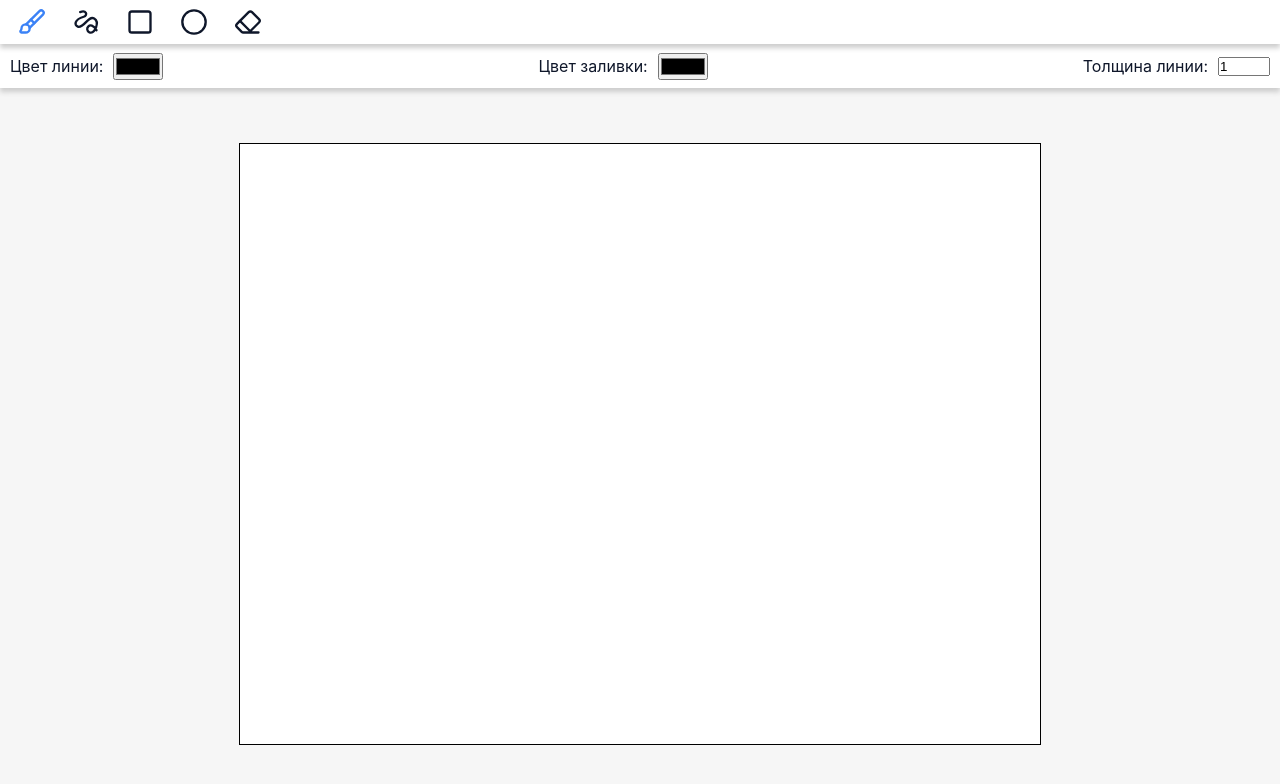
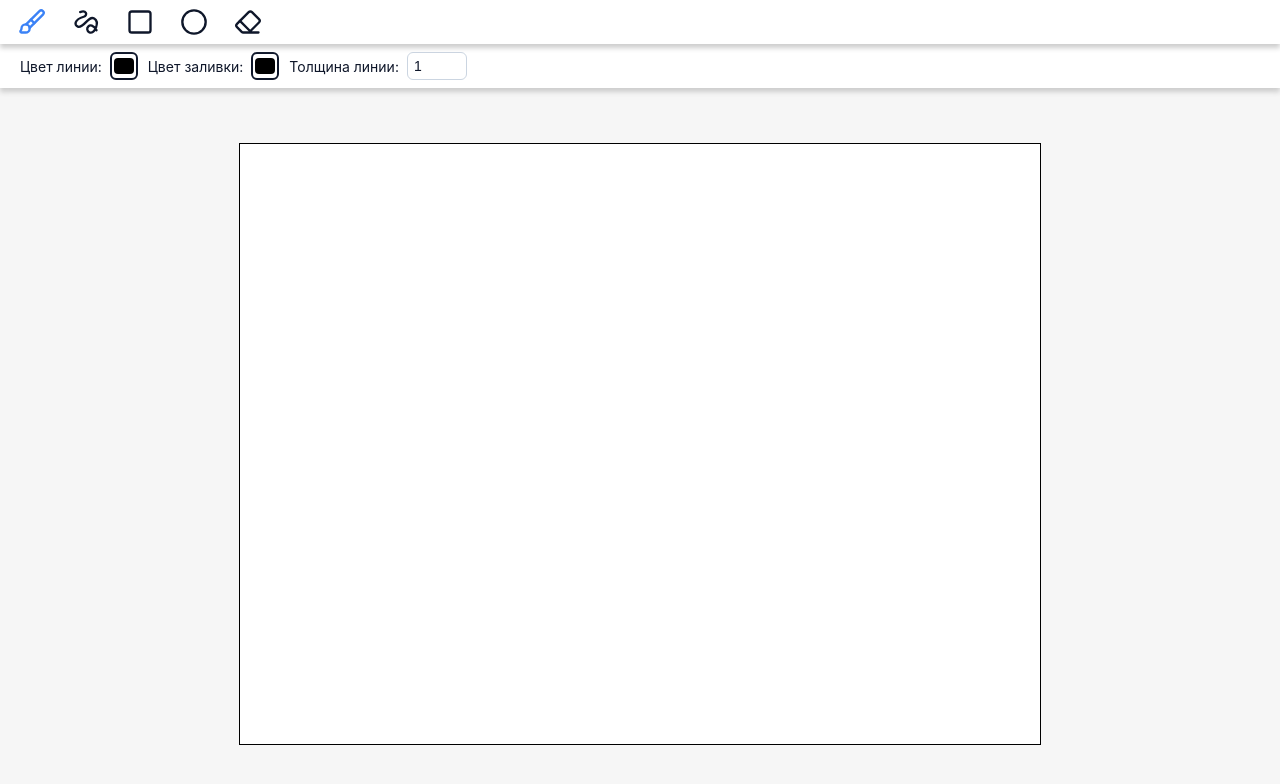
Before and after one commit to itsslava/paint-app, a React (Vite) app: page / in a window 1280 px wide. Shown: the top 784 px of the page. Built offline with nearby package versions, Linux system fonts and the light colour scheme.

Commit message:
style: привести панель настроек к единому стилю с тулбаром

```diff
--- a/src/widgets/settings-bar/ui/SettingsBar.tsx
+++ b/src/widgets/settings-bar/ui/SettingsBar.tsx
@@ -9,6 +9,7 @@ const SettingsBar = () => {
 				<input
 					id="stroke-color"
 					type="color"
+					className={styles['settingsbar__color-input']}
 					onChange={(e) => toolState.setStrokeColor(e.target.value)}
 				/>
 			</div>
@@ -17,6 +18,7 @@ const SettingsBar = () => {
 				<input
 					id="fill-color"
 					type="color"
+					className={styles['settingsbar__color-input']}
 					onChange={(e) => toolState.setFillColor(e.target.value)}
 				/>
 			</div>
@@ -28,6 +30,7 @@ const SettingsBar = () => {
 					min={1}
 					max={50}
 					defaultValue={1}
+					className={styles['settingsbar__number-input']}
 					onChange={(e) => toolState.setLineWidth(Number(e.target.value))}
 				/>
 			</div>
--- a/src/widgets/settings-bar/ui/settings-bar.module.scss
+++ b/src/widgets/settings-bar/ui/settings-bar.module.scss
@@ -9,19 +9,72 @@
 	width: 100%;
 	box-shadow: 0 4px 5px 0 rgb(205 205 205);
 	top: v.$bar-height;
-	justify-content: space-between;
-	padding: 0 10px;
+
+	padding: 0 20px;
 	z-index: 10;
+	gap: 10px;
 
 	&__group {
 		display: flex;
 		align-items: center;
-		gap: 10px;
+		gap: 8px;
+		font-size: 14px;
+		color: v.$text-color;
 	}
 
-	&__icon {
+	&__color {
+		display: flex;
+		align-items: center;
+	}
+
+	&__color-input {
+		appearance: none;
+		-webkit-appearance: none;
+		-moz-appearance: none;
+
 		width: 28px;
 		height: 28px;
-		display: block;
+		padding: 0;
+		border-radius: 6px;
+		border: 2px solid #0f172a;
+		background: transparent;
+		cursor: pointer;
+
+		&::-webkit-color-swatch {
+			border-radius: 4px;
+			border: none;
+		}
+
+		&::-moz-color-swatch {
+			border-radius: 4px;
+			border: none;
+		}
+	}
+
+	&__number-input {
+		width: 60px;
+		height: 28px;
+		padding: 2px 6px;
+		border-radius: 6px;
+		border: 1px solid #cbd5e1;
+		background-color: #fff;
+		font-size: 14px;
+		color: v.$text-color;
+		outline: none;
+
+		&:hover {
+			border-color: #94a3b8;
+		}
+
+		&:focus {
+			border-color: v.$accent-color;
+			box-shadow: 0 0 0 1px rgba(59, 130, 246, 0.3);
+		}
+
+		&::-webkit-outer-spin-button,
+		&::-webkit-inner-spin-button {
+			-webkit-appearance: none;
+			margin: 0;
+		}
 	}
 }
```
